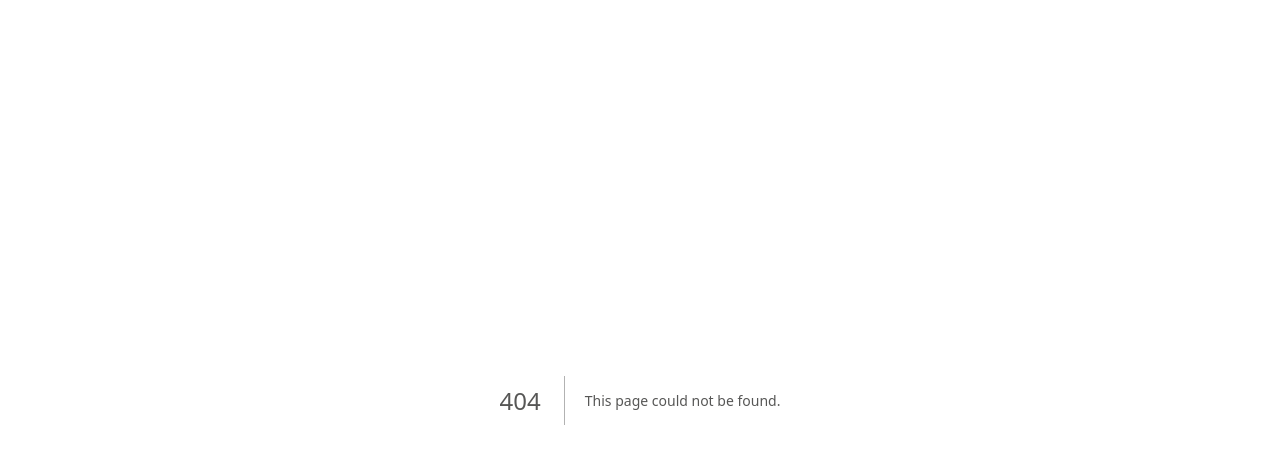
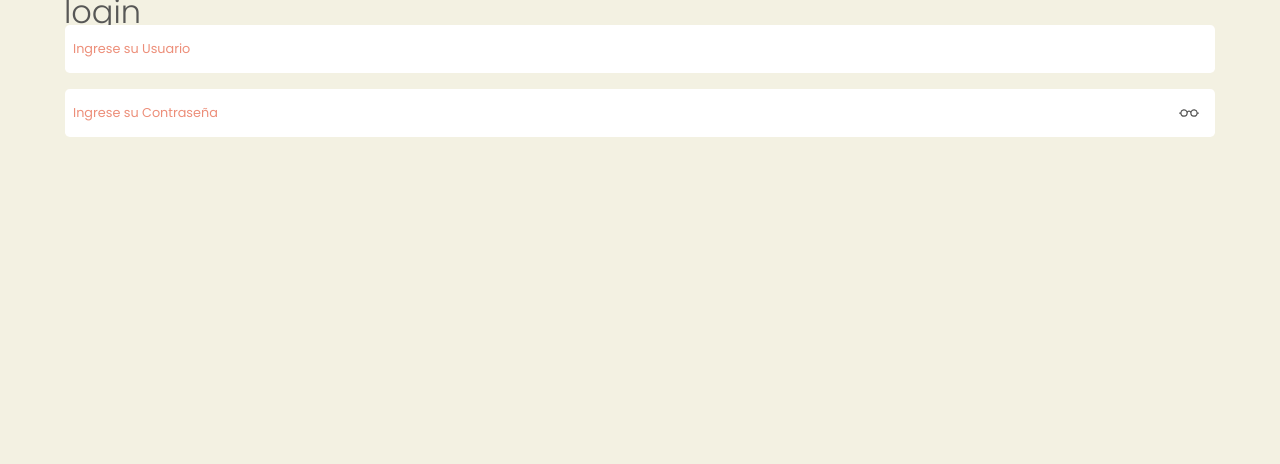
Before and after one commit to oidmortvles/EducatopiaApp, a Next.js app: page /login in a window 1280 px wide. Before the commit this address had no page. Shown: the top 464 px of the page. Built offline with nearby package versions, Linux system fonts and the light colour scheme.

Commit message:
Se modifica el punto de entrada de la App para volver al estado de Desarrollo. Creacion de /Login

```diff
--- /dev/null
+++ b/app/components/Input.module.css
@@ -0,0 +1,101 @@
+.inputTextContainer{
+    width: 100%;
+    height: 4rem;
+    display: flex;
+    flex-direction: column;
+    align-items: flex-start;
+    justify-content: space-between;
+}
+
+
+.inputModernBox{
+    width: 100%;
+    display: flex;
+    align-items: center;
+    position: relative;
+    border: 1px solid transparent;
+    border-radius: var(--border);
+    transition: .5s ease-out;
+}
+
+
+.imLabel{
+    color: var(--color2);
+    font-size: .8rem;
+    font-weight: 400;
+    position: absolute;
+    padding-left:.5rem;
+    opacity: .7;
+    transition: .5s ease-out;
+}
+
+.imInput{
+    padding: 0.5rem 2rem 0rem 0.5rem;
+    border: none;
+    border-radius: var(--border);
+    background-color: white;
+    height: 3rem;
+    width: 100%;
+    user-select: text;
+    letter-spacing: 1px;
+}
+
+
+.imInput[type=number]::-webkit-inner-spin-button,
+.imInput[type=number]::-webkit-outer-spin-button {
+    -webkit-appearance: none;
+    margin: 0;
+}
+
+
+.imButtonView{
+    display: flex;
+    align-items: center;
+    justify-content: center;
+    height: 3.5rem;
+    background-color: transparent;
+    border: none;
+    border-radius: 0rem 0.5rem 0.5rem 0rem;
+    position: absolute;
+    right: 1rem;
+    transition: .3s ease-out;
+}
+
+.imButtonView svg{
+    transition: .3s ease-out;
+}
+
+.imButtonView:hover svg{
+    fill: var(--color2);
+}
+
+
+.imButtonViewActive svg{
+    fill: var(--color2);
+}
+
+
+.imInput:focus{
+    outline: none;
+}
+
+
+.imInput:focus + .imLabel,
+.imInput:not(:placeholder-shown) + .imLabel{
+    opacity: 1;
+    transform: translate(0rem, -1rem) scale(.88);
+    color: var(--color2);
+    padding:0rem;
+}
+
+
+.errorCampus{
+    width: 100%;
+    font-weight: 600;
+    opacity: .9;
+    font-size: .7rem;
+    padding-left: 0.3rem;
+    position: relative;
+    top: -6px;
+    color: var(--error);
+}
--- /dev/null
+++ b/app/components/Input.tsx
@@ -0,0 +1,83 @@
+/* eslint-disable @typescript-eslint/no-explicit-any */
+"use client"
+import styles from './Input.module.css';
+import React, { useState } from 'react';
+
+
+interface InputTextProp{
+    type?:string;
+    name:string;
+    id:string;
+    title:string;
+    register?:any;
+    validator?:any;
+    warnings?:any;
+}
+
+const Input:React.FC<InputTextProp>= ({type, name, id, title, register, validator, warnings}) =>{
+
+    const[show,setShow] = useState ('password');
+    const mostrarPass=() => setShow(show === 'password' ? 'text' : 'password');
+
+    return(
+        <>
+    {type==="password"?(
+      <div className={styles.inputTextContainer}>
+        <div className={styles.inputModernBox}>
+            <input
+                  {...register(name,validator)}
+                  type={show}
+                  name={name}
+                  id={id}
+                  className={styles.imInput}
+                  placeholder=''
+                  autoComplete="off"
+            />
+
+            <label htmlFor={id} className={styles.imLabel}>
+                {title}
+            </label>
+
+            <button
+              onClick={mostrarPass}
+              className={`${styles.imButtonView} ${show === "text" ? styles.imButtonViewActive : ''}`}
+              type='button'
+              >
+                  <svg xmlns="http://www.w3.org/2000/svg" width="20" height="20" fill="currentColor" viewBox="0 0 16 16">
+                    <path d="M4 6a2 2 0 1 1 0 4 2 2 0 0 1 0-4m2.625.547a3 3 0 0 0-5.584.953H.5a.5.5 0 0 0 0 1h.541A3 3 0 0 0 7 8a1 1 0 0 1 2 0 3 3 0 0 0 5.959.5h.541a.5.5 0 0 0 0-1h-.541a3 3 0 0 0-5.584-.953A2 2 0 0 0 8 6c-.532 0-1.016.208-1.375.547M14 8a2 2 0 1 1-4 0 2 2 0 0 1 4 0"/>
+                  </svg>
+
+            </button>
+        </div>
+          {warnings ? <span className={styles.errorCampus}>{warnings.message}</span>:null}
+      </div>
+
+
+    ):(
+
+      <div className={styles.inputTextContainer}>
+        <div className={styles.inputModernBox}>
+            <input
+                {...register(name,validator)}
+                type={type}
+                name={name}
+                id={id}
+                className={styles.imInput}
+                placeholder=''
+                autoComplete="off"
+            />
+
+            <label htmlFor={id} className={styles.imLabel}>
+                  {title}
+            </label>
+        </div>
+
+        {warnings ? <span className={styles.errorCampus}>{warnings.message}</span>:<span className={styles.errorCampus}></span>}
+      </div>
+    )}
+    </>
+    )
+}
+
+
+export default Input;
--- a/app/components/Nav.tsx
+++ b/app/components/Nav.tsx
@@ -8,7 +8,7 @@ const Nav : React.FC = () =>{
                 <h2 className={styles.logo}>EDUCATOPIA</h2>
             </div>
 
-            <ButtonAction colorSet={1} text='Ingresar' to='#'/>
+            <ButtonAction colorSet={1} text='Ingresar' to='/login'/>
         </nav>
     )
 }
--- /dev/null
+++ b/app/login/components/LoginForm.tsx
@@ -0,0 +1,49 @@
+/* eslint-disable @typescript-eslint/no-explicit-any */
+"use client"
+import Input from '@/app/components/Input';
+import styles from './LoginForm.module.css';
+import { useForm } from 'react-hook-form';
+
+const LoginForm : React.FC = () =>{
+
+    const {register, handleSubmit, formState:{errors}, reset} = useForm();
+
+
+    /* VALIDADOR DE CAMPO */
+    const usernameValidator= {
+        required:{value:true, message:"El campo Usuario es requerido"},
+        minLength:{value:4, message:"El campo debe tener al menos 4 caracteres"},
+        maxLength:{value:12, message:"El campo debe tener menos de 12 caracteres"},
+        pattern:{value:/^[a-zA-Z0-9.\-_]+$/, message:"Revise los caracteres ingresados"},
+    };
+
+    const passwordValidator= {
+        required:{value:true, message:"El campo Contraseña es requerido"},
+        minLength:{value:6, message:"El campo debe tener al menos 6 caracteres"},
+        maxLength:{value:15, message:"El campo debe tener menos de 15 caracteres"},
+        pattern:{value:/^[a-zA-Z0-9.\-_]+$/, message:"Revise los caracteres ingresados"},
+    }
+
+
+    //ENVIAR FORMULARIO
+    const loginFormEnviar = async (datos:any) =>{
+        const loginData = {
+            method: 'POST',
+            headers: {'Content-Type': 'application/json'},
+            body: JSON.stringify(datos)
+        }
+
+        console.log(loginData)
+        reset();
+    }
+
+    return(
+        <form className={styles.loginForm} onSubmit={handleSubmit(loginFormEnviar)}>
+            <Input type={"text"}  name={"usernameLogin"} id={"usernameLogin"} title={"Ingrese su Usuario"} register={register} validator={usernameValidator} warnings={errors.usernameLogin}/>
+            <Input type={"password"} name={"passwordLogin"} id={"passwordLogin"} title={"Ingrese su Contraseña"} register={register} validator={passwordValidator} warnings={errors.passwordLogin}/>
+        </form>
+    )
+}
+
+
+export default LoginForm;
--- /dev/null
+++ b/app/login/page.tsx
@@ -0,0 +1,14 @@
+import LoginForm from './components/LoginForm';
+import styles from './login.module.css';
+
+const Login : React.FC = () =>{
+    return(
+        <main className={styles.login}>
+            <h1>login</h1>
+            <LoginForm/>
+        </main>
+    )
+}
+
+
+export default Login;
```
Also changed, not shown: app/develop/page.tsx (deleted, +0 -33 lines), app/home.module.css (+0 -29 lines), app/page.tsx (+15 -7 lines), package.json (+5 -4 lines), app/login/components/LoginForm.module.css (added), app/login/login.module.css (added), 1 other file (tests, documents, lock files or other folders).
